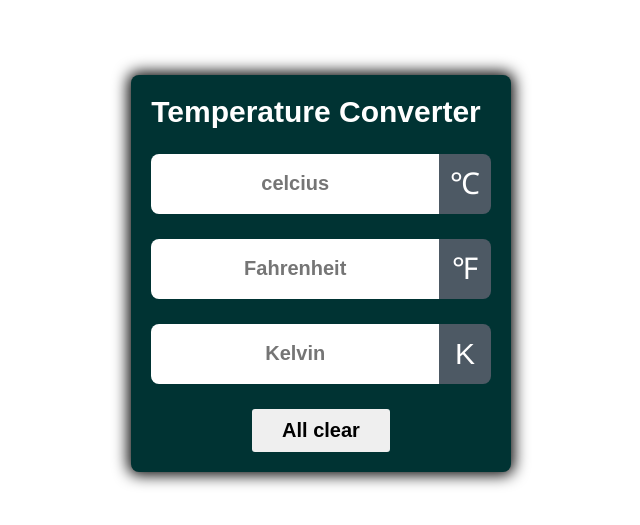
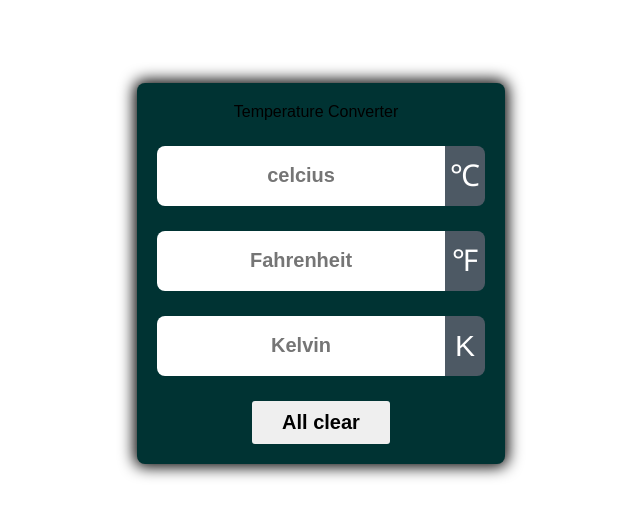
Before and after one commit to Nihith303/Temperature-converter, a plain HTML site: page index.html in a window 1280 px wide. Shown: the part 127-652 px from the top of the page, without its empty margins (319-959 px from the left). Drawn offline with Linux system fonts and the light colour scheme.

Commit message:
Update index.html

```diff
--- a/index.html
+++ b/index.html
@@ -11,7 +11,7 @@
 <body>
     <div class="container">
         <div class="title">
-            <h1>Temperature Converter</h1>
+            <p>Temperature Converter</p>
             <span class="Temperature-icon"><i class="fa-solid fa-temperature-three-quarters"></i></span>
         </div>
         <div id="celcius">
```
